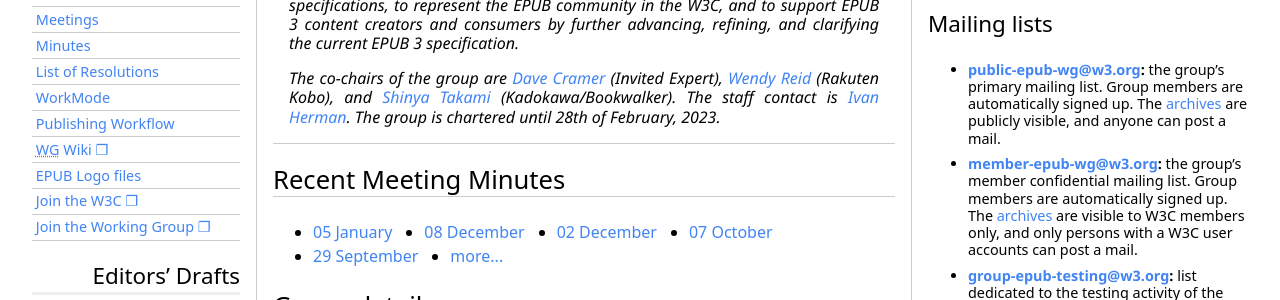
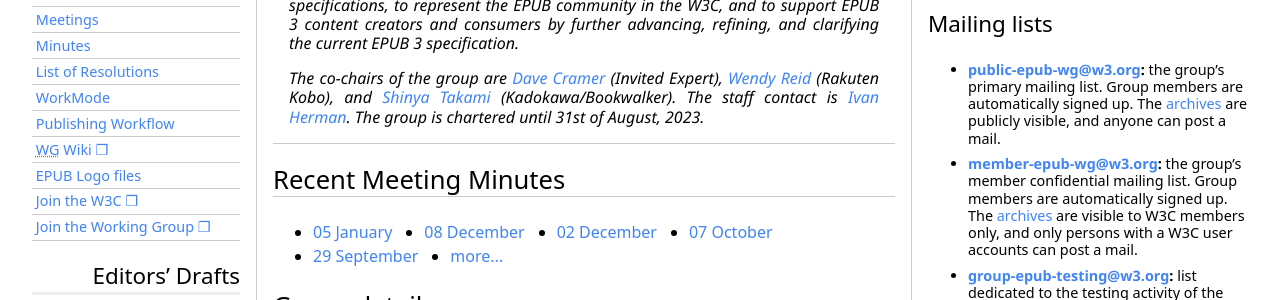
Before and after one commit to w3c/epub-wg, a Jekyll site: the page built from index.md, in a window 1280 px wide. Shown: the part 155-455 px from the top of the page. Built offline with Jekyll 4.4.1, drawn with Linux system fonts in a browser that asks for light colours; some web fonts are replaced.

Commit message:
Change the charter end date on the home page

```diff
--- a/_layouts/home.html
+++ b/_layouts/home.html
@@ -54,7 +54,7 @@
                     <a href="mailto:wendy.reid@rakuten.com">Wendy Reid</a> (Rakuten Kobo), and
                     <a href="mailto:takami-s@kadokawa.jp">Shinya Takami</a> (Kadokawa/Bookwalker).
                     The staff contact is <a href="mailto:ivan@w3.org">Ivan Herman</a>.
-                    The group is chartered until 28th of February, 2023.
+                    The group is chartered until 31st of August, 2023.
                 </p>
             </section>
 
```
